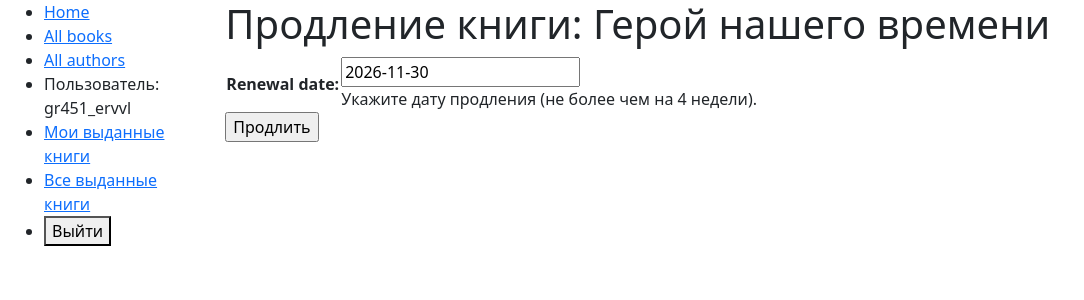
After one commit to elizarovarsenyif-droid/local-library, a Django app: page /catalog/book/8bf947b5-2869-46a9-add8-09b14445956b/renew/ in a window 1280 px wide. The commit adds this page. Shown: the top 300 px of the page, without its empty margins (0-1084 px from the left). Run offline with Django 5.2, Linux system fonts and the light colour scheme; a user stored in the database is signed in; data comes from the database, SQL or seed files in the repository; both versions use the stored data as it was after the commit.

Commit message:
Complete Django Local Library functionality

```diff
--- a/catalog/admin.py
+++ b/catalog/admin.py
@@ -36,7 +36,7 @@ class BookAdmin(admin.ModelAdmin):
 
 @admin.register(BookInstance)
 class BookInstanceAdmin(admin.ModelAdmin):
-    list_display = ('book', 'status', 'due_back', 'id')
+    list_display = ('book', 'status', 'borrower', 'due_back', 'id')
     list_filter = ('status', 'due_back')
 
     fieldsets = (
@@ -44,6 +44,6 @@ class BookInstanceAdmin(admin.ModelAdmin):
             'fields': ('book', 'imprint', 'id')
         }),
         ('Availability', {
-            'fields': ('status', 'due_back')
+            'fields': ('status', 'due_back', 'borrower')
         }),
     )
--- /dev/null
+++ b/catalog/forms.py
@@ -0,0 +1,25 @@
+import datetime
+
+from django import forms
+from django.core.exceptions import ValidationError
+from django.utils.translation import gettext_lazy as _
+
+class RenewBookForm(forms.Form):
+    renewal_date = forms.DateField(
+        help_text="Укажите дату продления (не более чем на 4 недели)."
+    )
+
+    def clean_renewal_date(self):
+        data = self.cleaned_data['renewal_date']
+
+        if data < datetime.date.today():
+            raise ValidationError(
+                _('Дата продления не может быть в прошлом.')
+            )
+
+        if data > datetime.date.today() + datetime.timedelta(weeks=4):
+            raise ValidationError(
+                _('Дата продления не может быть дальше чем через 4 недели.')
+            )
+
+        return data
--- /dev/null
+++ b/catalog/templates/catalog/book_renew_librarian.html
@@ -0,0 +1,13 @@
+{% extends "base_generic.html" %}
+
+{% block content %}
+<h1>Продление книги: {{ bookinst.book.title }}</h1>
+
+<form action="" method="post">
+    {% csrf_token %}
+    <table>
+        {{ form.as_table }}
+    </table>
+    <input type="submit" value="Продлить">
+</form>
+{% endblock %}
--- a/catalog/urls.py
+++ b/catalog/urls.py
@@ -9,4 +9,5 @@ urlpatterns = [
     path('author/<int:pk>', views.AuthorDetailView.as_view(), name='author-detail'),
     path('mybooks/', views.LoanedBooksByUserListView.as_view(), name='my-borrowed'),
     path('borrowed/', views.AllBorrowedListView.as_view(), name='all-borrowed'),
+    path('book/<uuid:pk>/renew/', views.renew_book_librarian, name='renew-book-librarian'),
 ]
--- a/catalog/views.py
+++ b/catalog/views.py
@@ -1,4 +1,9 @@
-from django.shortcuts import render
+import datetime
+from django.contrib.auth.decorators import permission_required
+from django.shortcuts import render, get_object_or_404
+from django.http import HttpResponseRedirect
+from django.urls import reverse
+from .forms import RenewBookForm
 from django.contrib.auth.mixins import LoginRequiredMixin, PermissionRequiredMixin
 from .models import Book, Author, BookInstance, Genre
 from django.views import generic
@@ -64,3 +69,25 @@ class AllBorrowedListView(PermissionRequiredMixin, generic.ListView):
         return BookInstance.objects.filter(
             status__exact='o'
         ).order_by('due_back')
+@permission_required('catalog.can_mark_returned')
+def renew_book_librarian(request, pk):
+    book_instance = get_object_or_404(BookInstance, pk=pk)
+
+    if request.method == 'POST':
+        form = RenewBookForm(request.POST)
+
+        if form.is_valid():
+            book_instance.due_back = form.cleaned_data['renewal_date']
+            book_instance.save()
+            return HttpResponseRedirect(reverse('all-borrowed'))
+
+    else:
+        proposed_renewal_date = datetime.date.today() + datetime.timedelta(weeks=3)
+        form = RenewBookForm(initial={'renewal_date': proposed_renewal_date})
+
+    context = {
+        'form': form,
+        'bookinst': book_instance,
+    }
+
+    return render(request, 'catalog/book_renew_librarian.html', context)
```
Also changed, not shown: catalog/templates/catalog/bookinstance_list_borrowed.html (+6 -2 lines), db.sqlite3.
